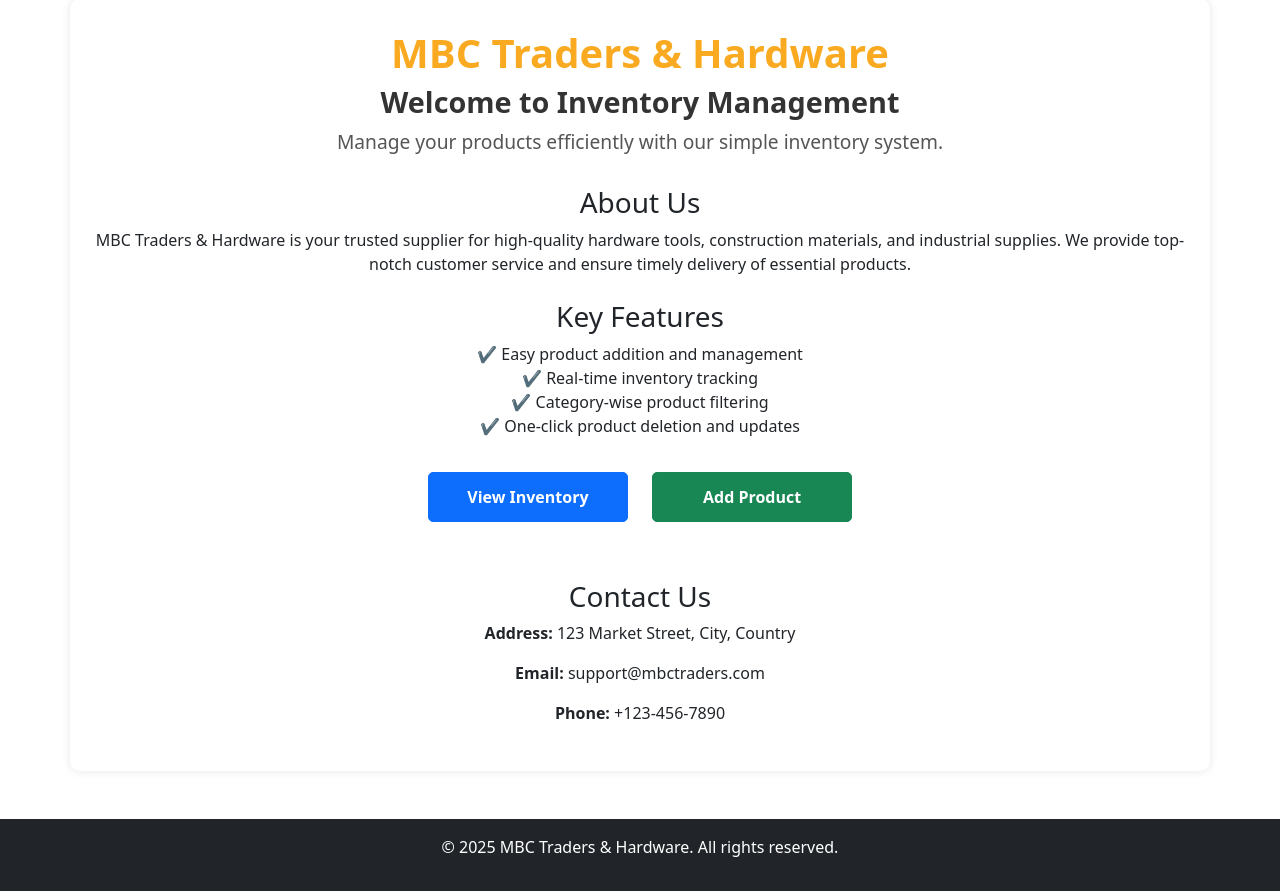
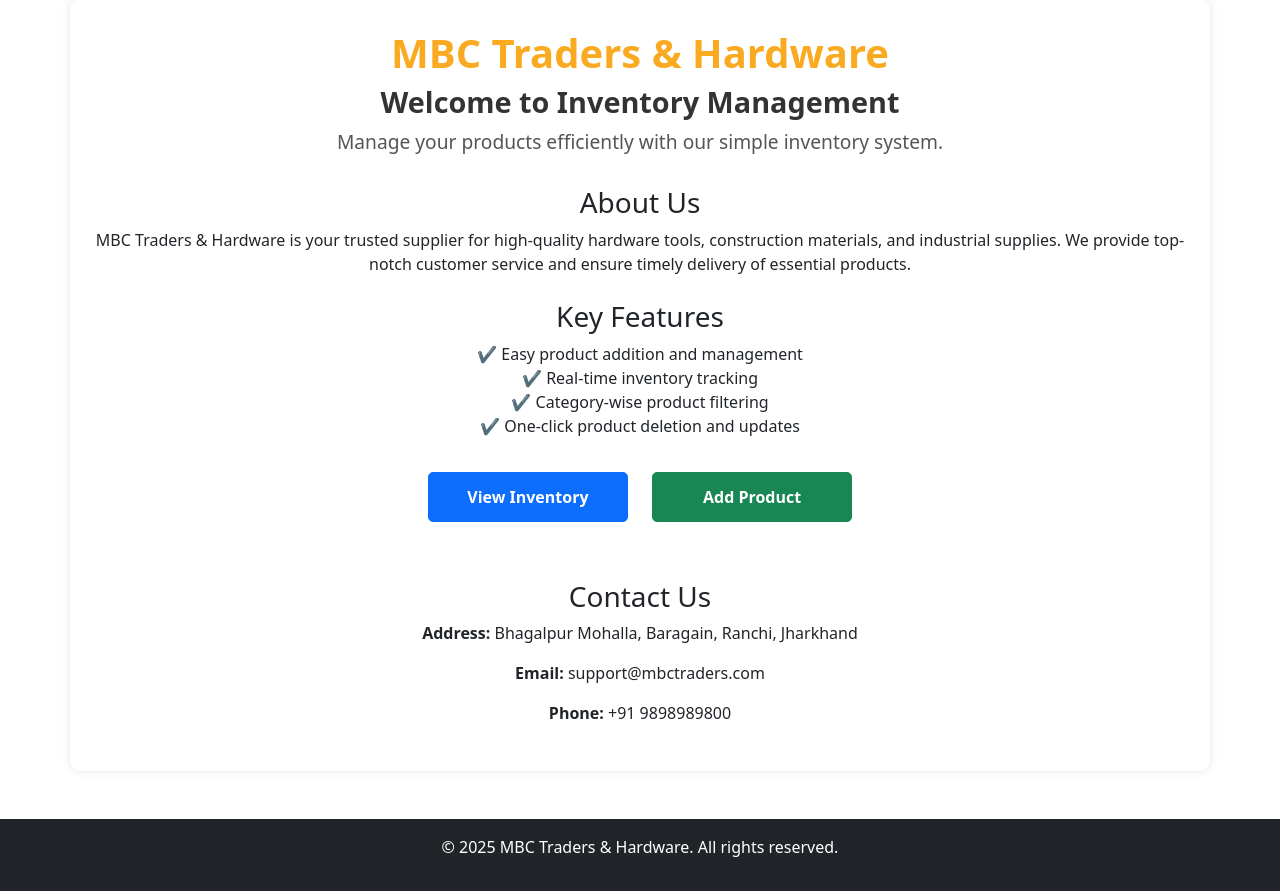
Before and after one commit to AamirSohail07000/Inventory_Management, a Flask app: page / in a window 1280 px wide. Shown: the part 137-1028 px from the top of the page. Run offline with Flask 3, Linux system fonts and the light colour scheme.

Commit message:
updated contact us details

```diff
--- a/templates/index.html
+++ b/templates/index.html
@@ -38,9 +38,9 @@
     <!-- New Section: Contact Details -->
     <div class="contact-section mt-5">
         <h3>Contact Us</h3>
-        <p><strong>Address:</strong> 123 Market Street, City, Country</p>
+        <p><strong>Address:</strong> Bhagalpur Mohalla, Baragain, Ranchi, Jharkhand</p>
         <p><strong>Email:</strong> support@mbctraders.com</p>
-        <p><strong>Phone:</strong> +123-456-7890</p>
+        <p><strong>Phone:</strong> +91 9898989800</p>
     </div>
 </div>
 {% endblock %}
```
